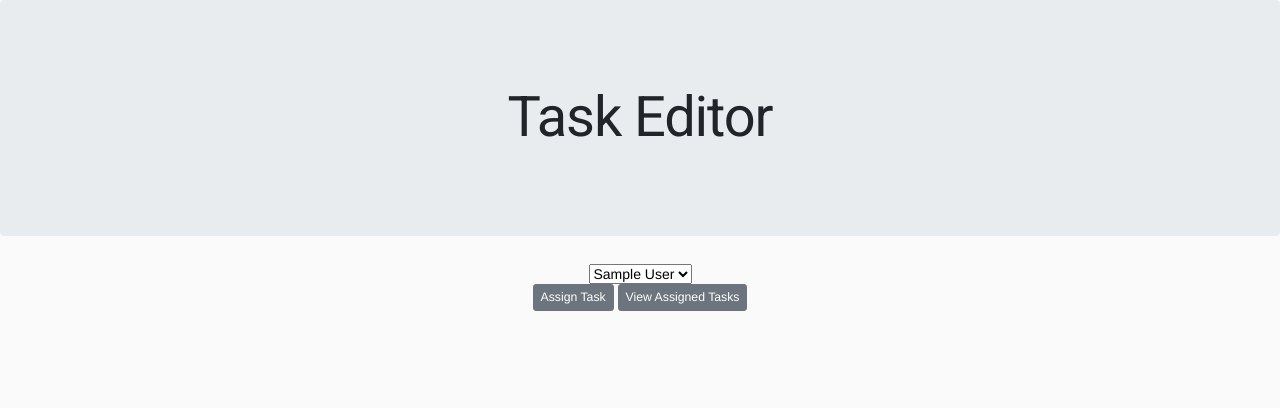
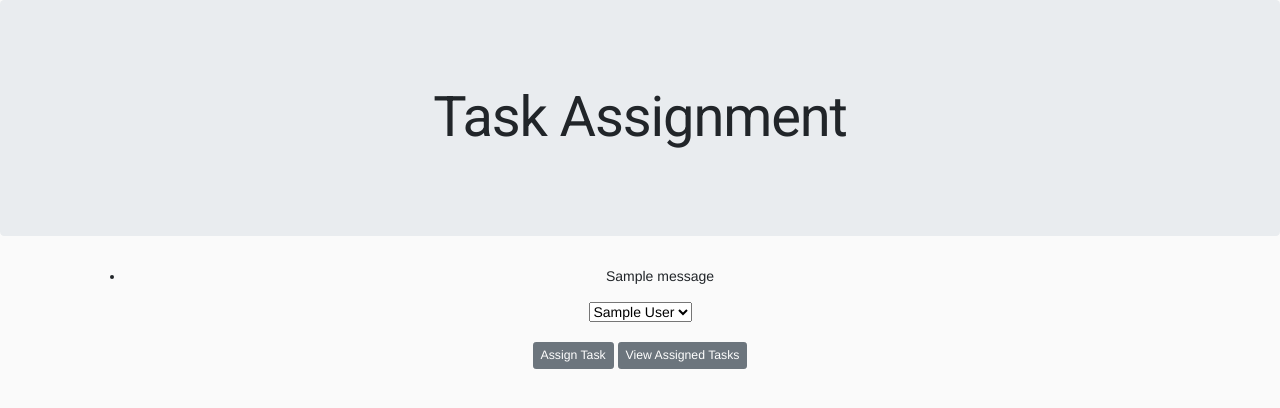
Before and after one commit to mhoff873/KU-Capstone---TMS, a Flask app: page /user_assignment/ in a window 1280 px wide. Shown: the part 52-460 px from the top of the page. Run offline with Flask 2, Linux system fonts and the light colour scheme; a user stored in the database is signed in; tables that the repository leaves empty hold one stand-in row (values such as "Sample post"); one stand-in notice (Sample message) is shown; some libraries are stand-ins or nearby versions.

Commit message:
Implementing functionality for loading a task in edit_task via given taskID. Removed main_step and detailed_step movement buttons. They didn't work anyway.

```diff
--- a/templates/create_task.html
+++ b/templates/create_task.html
@@ -78,16 +78,12 @@
                             {{ detailed_step.image.label }}{{ detailed_step.image }}
                             <br>
                             {{ detailed_step.detailed_step_removal (class='btn btn-secondary btn-md') }}
-                            {{ detailed_step.detailed_step_up (class='btn btn-secondary btn-md') }}
-                            {{ detailed_step.detailed_step_down (class='btn btn-secondary btn-md') }}
                             <br><br>
                         {% endfor %}
                         {{ main_step.add_detailed_step (class='btn btn-secondary btn-md') }}
                     </div>
                     <br><br>
                     {{ main_step.main_step_removal (class='btn btn-secondary btn-md') }}
-                    {{ main_step.main_step_up (class='btn btn-secondary btn-md') }}
-                    {{ main_step.main_step_down (class='btn btn-secondary btn-md') }}
                     <hr>
                 {% endfor %}
                 </div>
--- a/templates/edit_task.html
+++ b/templates/edit_task.html
@@ -78,16 +78,12 @@
                             {{ detailed_step.image.label }}{{ detailed_step.image }}
                             <br>
                             {{ detailed_step.detailed_step_removal (class='btn btn-secondary btn-md') }}
-                            {{ detailed_step.detailed_step_up (class='btn btn-secondary btn-md') }}
-                            {{ detailed_step.detailed_step_down (class='btn btn-secondary btn-md') }}
                             <br><br>
                         {% endfor %}
                         {{ main_step.add_detailed_step (class='btn btn-secondary btn-md') }}
                     </div>
                     <br><br>
                     {{ main_step.main_step_removal (class='btn btn-secondary btn-md') }}
-                    {{ main_step.main_step_up (class='btn btn-secondary btn-md') }}
-                    {{ main_step.main_step_down (class='btn btn-secondary btn-md') }}
                     <hr>
                 {% endfor %}
                 </div>
--- a/templates/task_assignment.html
+++ b/templates/task_assignment.html
@@ -2,16 +2,25 @@
 
 {% block content %}
     <div class="jumbotron text-center">
-        <h1>Task Editor</h1>
+        <h1>Task Assignment</h1>
     </div>
 
     <div class="container">
         <div class="page_content">
             <div class= "text-center">
-                <!-- -->
+                {% with messages = get_flashed_messages() %}
+                    {% if messages %}
+                        <ul class=flashes>
+                            {% for message in messages %}
+                                <li>{{ message }}</li>
+                            {% endfor %}
+                        </ul>
+                    {% endif %}
+                {% endwith %}
+
                 <form method="POST">
                     {{ form.csrf_token() }}
-                    {{ form.assigned_users }}<br>
+                    {{ form.assigned_users }}<br><br>
                     {{ form.assign_task_button (class='btn btn-secondary btn-sm') }}
                     {{ form.view_assigned_tasks_button (class='btn btn-secondary btn-sm') }}
                     <br>
--- a/views.py
+++ b/views.py
@@ -280,16 +280,10 @@ def library(arguments=None):
 @login_required
 def task_assignment():
     """
-    Authors: Dylan Kramer, Aaraon Klinikowski, David Schaeffer
+    Authors: David Schaeffer, Dylan Kramer, Aaron Klinikowski
     """
-    # tasks = []
-    # assign = []
-    # requests = []
     form = TaskAssignmentForm(request.form)
-    # print(current_user)
-    # print(current_user.role)
-    # print(current_user.email)
-    # print(current_user.role == 'supervisor')
+
     if current_user.role == "supervisor":
         print('About to query users for supervisor.')
         users = UserMgmt.get_supervisor_users(current_user.email)
@@ -312,10 +306,7 @@ def task_assignment():
         return render_template("task_assignment.html", form=form, tasks=tasks)
     for user in users:
         tasks = TaskAssignmentHelper.get_assignable_tasks(current_user.supervisorID)
-        # print('Tasks before "for task in tasks": {}'.format(tasks))
         for task in tasks:
-            # print(task)
-            # print(form.assign_button.data)
             if form.assign_button.data:
                 print('Calling assign_task')
                 TaskAssignmentHelper.assign_task(user.userID, task.taskID, current_user.supervisorID)
@@ -371,14 +362,18 @@ def create_task():
     return render_template('create_task.html', form=form)
 
 
-@app.route('/edit_task/', methods=['GET', 'POST'])
+@app.route('/get_task/', methods=['GET', 'POST'])
 @login_required
-def edit_task():
+def edit_task(task_id=None):
     """
     Author: David Schaeffer March 2018, <dscha959@live.kutztown.edu>
     Called when a supervisor wishes to edit an existing task.
     :return: the rendered task editing page
     """
+    task_id = 654730  # TODO: THIS LINE MUST BE REMOVED BEFORE PUSHING TO PROD!!!!!!!!!!!!!!!!!!!!!!!!!!!!!!!!!!!!!
+    if task_id is not None:
+        form = TaskHelper.get_task(task_id)
+        return render_template('edit_task.html', form=form)
     # Below code runs on POST requests.
     form = CreateTaskForm(request.form)
 
```
Also changed, not shown: helper_methods/TaskHelper.py (+13 -0 lines).
